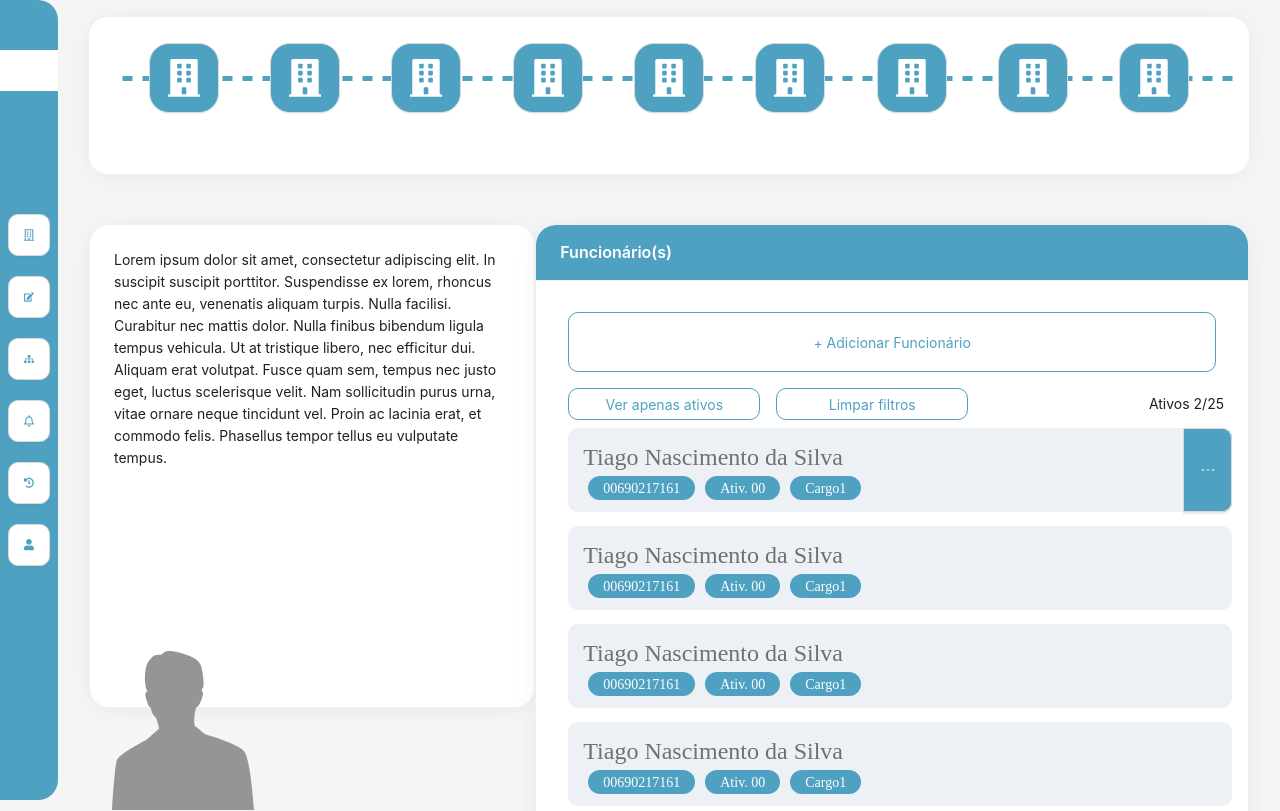
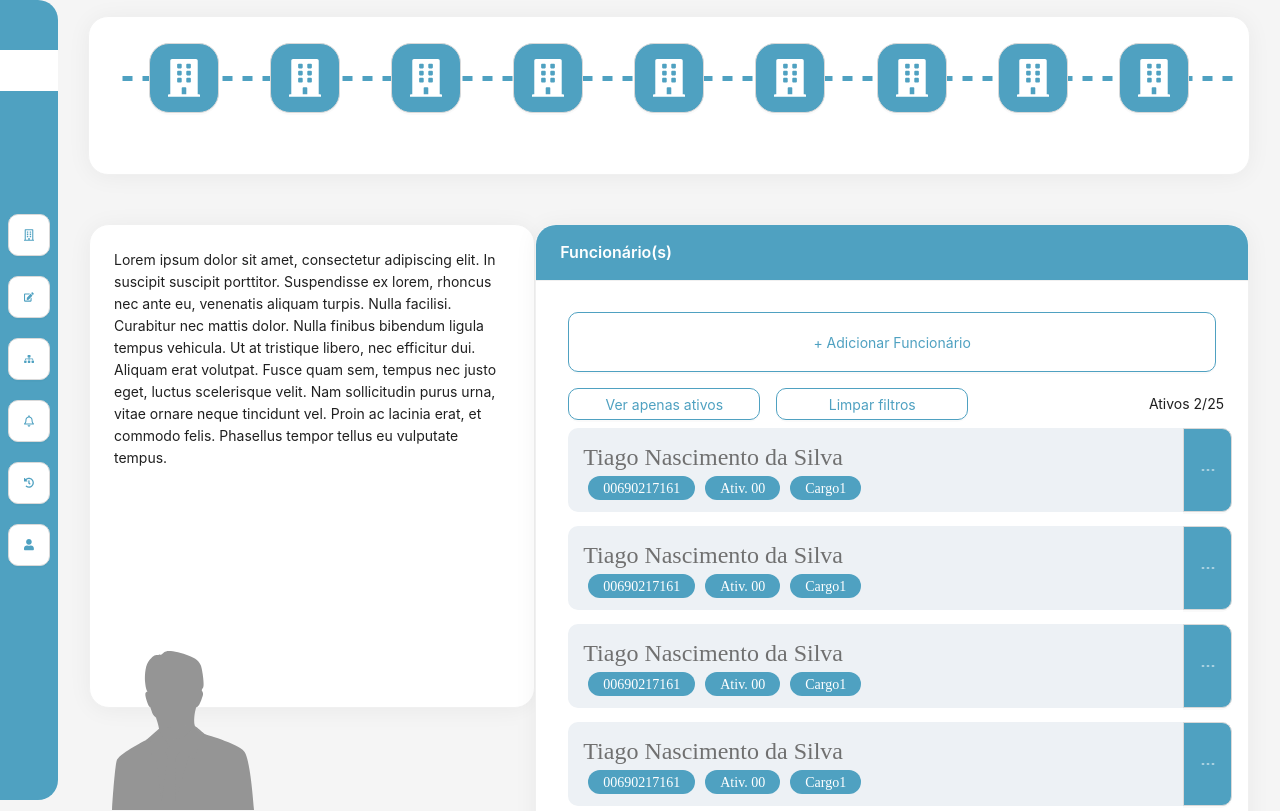
Before and after one commit to tsilva2019/projeto-desafio-sea, a React (Vite) app: page / in a window 1280 px wide. Shown: the top 811 px of the page. Built offline with nearby package versions, Linux system fonts and the light colour scheme; data requests are answered from the project's data file.

Commit message:
Ajuste de limitadores do dashboard

```diff
--- a/src/modules/funcionarios/components/LineTableDashboard.tsx
+++ b/src/modules/funcionarios/components/LineTableDashboard.tsx
@@ -1,5 +1,6 @@
+import { Col, Row } from 'antd';
+
 import FloatButtonDashboard from '../../../shared/buttons/floatButton/FloatButtonDashboard';
-import { BoxPosition } from '../../../shared/buttons/floatButton/floatButtonDashboard.styles';
 import CampoBgBlue from './campoBgblue';
 import { LineTableDashboardStyles, NomeLineDashboardStyles } from './components.styles';
 
@@ -11,6 +12,8 @@ interface FuncionarioType {
 }
 const LineTableDashboard = ({ nome, atividade, cargo, cpf }: FuncionarioType) => {
   return (
+    <Row wrap={false}>
+      <Col flex="auto">
         <LineTableDashboardStyles>
           <div>
             <NomeLineDashboardStyles>{nome}</NomeLineDashboardStyles>
@@ -20,10 +23,12 @@ const LineTableDashboard = ({ nome, atividade, cargo, cpf }: FuncionarioType) =>
             <CampoBgBlue level={5} value={atividade} />
             <CampoBgBlue level={5} value={cargo} />
           </div>
-      <BoxPosition>
+        </LineTableDashboardStyles>
+      </Col>
+      <Col flex="none">
         <FloatButtonDashboard />
-      </BoxPosition>
-    </LineTableDashboardStyles>
+      </Col>
+    </Row>
   );
 };
 
--- a/src/modules/funcionarios/components/components.styles.ts
+++ b/src/modules/funcionarios/components/components.styles.ts
@@ -6,8 +6,8 @@ export const LineTableDashboardStyles = styled.div`
   width: 100%;
   height: 84px;
   background: #edf1f5;
-  border-radius: 10px;
-  padding: 15px 15px;
+  border-radius: 10px 0 0 10px;
+  padding: 15px;
   margin-bottom: 14px;
 `;
 
--- a/src/shared/buttons/floatButton/FloatButtonDashboard.tsx
+++ b/src/shared/buttons/floatButton/FloatButtonDashboard.tsx
@@ -1,9 +1,13 @@
 import { DashOutlined } from '@ant-design/icons';
-import { ConfigProvider } from 'antd';
+import { ButtonProps, ConfigProvider } from 'antd';
 
 import { FloatButtonDashboardStyle } from './floatButtonDashboard.styles';
 
-const FloatButtonDashboard = () => {
+interface FloatButtonProps extends ButtonProps {
+  right?: string;
+  top?: string;
+}
+const FloatButtonDashboard = ({ right, top, ...props }: FloatButtonProps) => {
   return (
     <ConfigProvider
       theme={{
@@ -15,7 +19,7 @@ const FloatButtonDashboard = () => {
         },
       }}
     >
-      <FloatButtonDashboardStyle>
+      <FloatButtonDashboardStyle style={{ right, top }} {...props}>
         <DashOutlined />
       </FloatButtonDashboardStyle>
     </ConfigProvider>
--- a/src/shared/delimitadores/delimitadores.styles.ts
+++ b/src/shared/delimitadores/delimitadores.styles.ts
@@ -20,9 +20,7 @@ export const LimitedButtonsDashboard = styled.div`
 export const LimitedLinesDashboard = styled.div`
   width: 100%;
   height: auto;
-  display: flex;
-  flex-direction: column;
-  align-items: center;
+
   margin: 0 8px;
 `;
 
```
Lines whose indentation alone changed are shown as unchanged.
